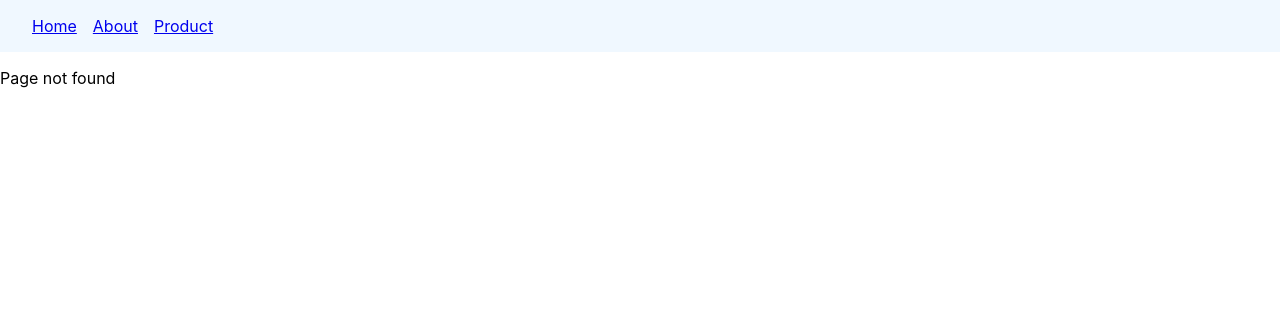
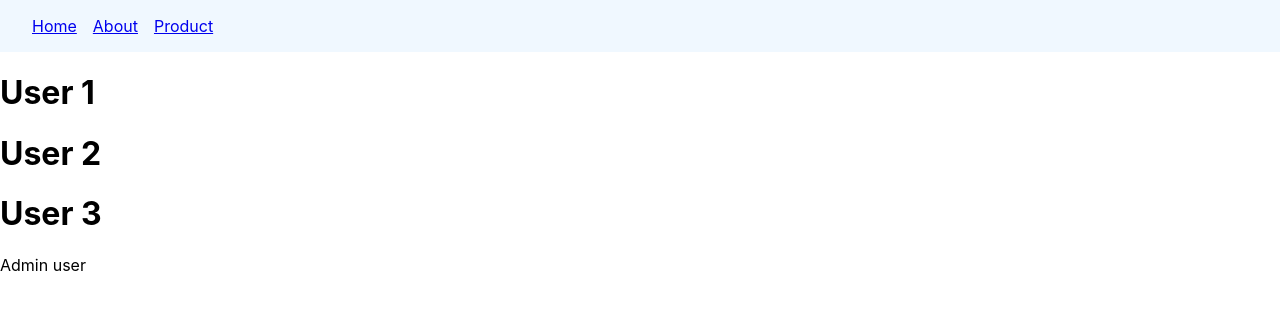
Before and after one commit to ngocphuocha/react-router-v6, a React (Create React App) app: page /users/admins in a window 1280 px wide. Before the commit this address had no page. Shown: the top 310 px of the page. Built offline with nearby package versions, Linux system fonts and the light colour scheme; the HTML template or start-up script is replaced by a standard one.

Commit message:
Dynamic routes

```diff
--- a/src/App.js
+++ b/src/App.js
@@ -1,28 +1,35 @@
-import { Routes, Route } from "react-router-dom";
+import {Routes, Route} from "react-router-dom";
 import Home from "./components/Home";
 import About from "./components/About";
-import { Navbar } from "./components/Navbar";
+import {Navbar} from "./components/Navbar";
 import OrderSummary from "./components/OrderSummary";
 import Product from "./components/Product";
-import FeturedProducts from "./components/FeturedProducts";
+import FeaturedProducts from "./components/FeaturedProducts";
 import NewProducts from "./components/NewProducts";
 import NoMatch from "./components/NoMatch";
+import {Users} from "./components/Users";
+import {UserDetail} from "./components/UserDetail";
+import {Admins} from "./components/Admins";
 
 function App() {
     return (
         <>
-      <Navbar />
+            <Navbar/>
 
             <Routes>
-        <Route path="/" element={<Home />} />
-        <Route path="about" element={<About />} />
-        <Route path="order-summary" element={<OrderSummary />} />
-        <Route path="product" element={<Product />}>
-          <Route index element={<FeturedProducts />} />
-          <Route path="featured" element={<FeturedProducts />} />
-          <Route path="new" element={<NewProducts />} />
+                <Route path="/" element={<Home/>}/>
+                <Route path="about" element={<About/>}/>
+                <Route path="order-summary" element={<OrderSummary/>}/>
+                <Route path="product" element={<Product/>}>
+                    <Route index element={<FeaturedProducts/>}/>
+                    <Route path="featured" element={<FeaturedProducts/>}/>
+                    <Route path="new" element={<NewProducts/>}/>
                 </Route>
-        <Route path="*" element={<NoMatch />} />
+                <Route path="users" element={<Users/>}>
+                    <Route path=":userId" element={<UserDetail/>}/>
+                    <Route path="admins" element={<Admins/>}/>
+                </Route>
+                <Route path="*" element={<NoMatch/>}/>
             </Routes>
         </>
     );
--- /dev/null
+++ b/src/components/Admins.js
@@ -0,0 +1,7 @@
+import React from 'react';
+
+export const Admins = () => {
+  return <div>
+    Admin user
+  </div>;
+};
--- a/src/components/FeturedProducts.js
+++ b/src/components/FeaturedProducts.js
@@ -1,9 +1,9 @@
 import React from 'react';
 
-const FeturedProducts = () => {
+const FeaturedProducts = () => {
   return <div>
       List of featured products
   </div>;
 };
 
-export default FeturedProducts;
+export default FeaturedProducts;
--- a/src/components/OrderSummary.js
+++ b/src/components/OrderSummary.js
@@ -1,5 +1,5 @@
 import React from 'react';
-import { useNavigate } from 'react-router-dom';
+import {useNavigate} from 'react-router-dom';
 
 const OrderSummary = () => {
     const navigate = useNavigate()
--- a/src/components/Product.js
+++ b/src/components/Product.js
@@ -1,18 +1,18 @@
 import React from "react";
-import { Link, Outlet } from "react-router-dom";
+import {Link, Outlet} from "react-router-dom";
 
 const Product = () => {
     return (
         <>
             <div>
-        <input type="text" placeholder="Search Product" />
+                <input type="text" placeholder="Search Product"/>
             </div>
             <nav>
                 <Link to="featured">Featured</Link>
                 <Link to="new">New product</Link>
             </nav>
 
-      <Outlet />
+            <Outlet/>
         </>
     );
 };
--- /dev/null
+++ b/src/components/UserDetail.js
@@ -0,0 +1,7 @@
+import React from 'react';
+
+export const UserDetail = () => {
+  return <div>
+    User detail
+  </div>;
+};
--- /dev/null
+++ b/src/components/Users.js
@@ -0,0 +1,14 @@
+import React from "react";
+import { Outlet } from "react-router-dom";
+
+export const Users = () => {
+    return (
+        <div>
+            <h1>User 1</h1>
+            <h1>User 2</h1>
+            <h1>User 3</h1>
+
+            <Outlet />
+        </div>
+    );
+};
```
Lines whose indentation alone changed are shown as unchanged.
